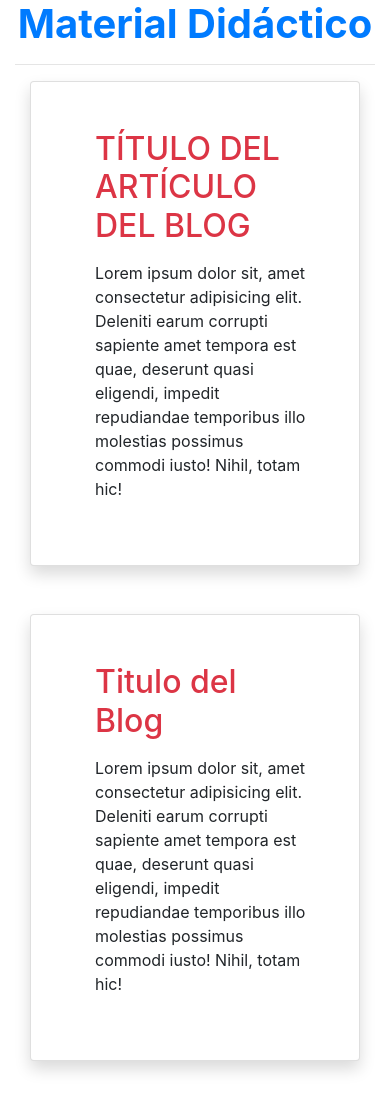
After one commit to BrayanDaga/contigovoy, a PHP site: the page made by views/contents/web-material.php in a window 390 px wide. The commit adds this page. Run offline with PHP 8.4, Linux system fonts and the light colour scheme; the template is opened without the code that fills it, so the values that code supplies are empty; some libraries are stand-ins or nearby versions.

Commit message:
Material-Blog

```diff
--- a/app/models/RouteView.php
+++ b/app/models/RouteView.php
@@ -3,7 +3,7 @@ namespace App\Models;
 	class RouteView{
 		/*---------- Modelo obtener vistas ----------*/
 		protected static function obtener_views_modelo($vistas,$modulo){
-			$lista_blanca=["home","servicios","conocenos","contactanos","modalidad","parati"];
+			$lista_blanca=["home","servicios","conocenos","contactanos","modalidad","blog","material"];
 			if(in_array($vistas, $lista_blanca)){
 				if(is_file(VIEWS ."contents/".$modulo."-".$vistas.".php")){
 					$contenido=VIEWS ."contents/".$modulo."-".$vistas.".php";
--- /dev/null
+++ b/views/contents/web-material.php
@@ -0,0 +1,49 @@
+    <!-- Page Content -->
+    <div class="container-fluid">
+        <h1 class="page-header text-center text-primary font-weight-bold">Material Didáctico</h1>
+        <hr>
+        <div data-cy="blogNewsCards" class="m-auto col-lg-10 mt-lg-n10">
+            <section class="card mb-5 shadow ">
+                <div class="card-body p-5">
+                    <div class="d-flex align-items-center">
+                        <div class="flex-shrink-0 d-none d-lg-block "><img class="img-fluid " src="https://picsum.photos/350/300" alt="undefined"></div>
+                        <div class="ml-3">
+                            <div class="mb-3">
+                                <h2 class="mb-0"><a href="#" class="text-danger">TÍTULO DEL ARTÍCULO DEL BLOG</a></h2>
+                                <!-- <div class="small text-muted mb-2">July 18, 2021</div> -->
+                                <div class="mb-3">
+                                    <!-- <a class="badge text-primary text-capitalize">news</a>
+                                    <a class="badge text-primary text-capitalize">forms</a> -->
+                                </div>
+                            </div>
+                            <div>
+                                <p>Lorem ipsum dolor sit, amet consectetur adipisicing elit. Deleniti earum corrupti sapiente amet tempora est quae, deserunt quasi eligendi, impedit repudiandae temporibus illo molestias possimus commodi iusto! Nihil, totam hic!</p>
+                            </div>
+                        </div>
+                    </div>
+                </div>
+            </section>
+            <section class="card mb-5 shadow ">
+                <div class="card-body p-5">
+                    <div class="d-flex align-items-center">
+                        <div class="flex-shrink-0 d-none d-lg-block "><img class="img-fluid " src="https://picsum.photos/350/300" alt="undefined"></div>
+                        <div class="ml-3">
+                            <div class="mb-3">
+                                <h2 class="mb-0"><a href="#" class="text-danger">Titulo del Blog</a></h2>
+                                <!-- <div class="small text-muted mb-2">July 18, 2021</div> -->
+                                <div class="mb-3">
+                                    <!-- <a class="badge text-primary text-capitalize">news</a>
+                                    <a class="badge text-primary text-capitalize">forms</a> -->
+                                </div>
+                            </div>
+                            <div>
+                                <p>Lorem ipsum dolor sit, amet consectetur adipisicing elit. Deleniti earum corrupti sapiente amet tempora est quae, deserunt quasi eligendi, impedit repudiandae temporibus illo molestias possimus commodi iusto! Nihil, totam hic!</p>
+                            </div>
+                        </div>
+                    </div>
+                </div>
+            </section>
+        </div>
+    </div>
+    </div>
+    </div>
--- a/views/includes/navbar.php
+++ b/views/includes/navbar.php
@@ -45,8 +45,8 @@
                 <li class="nav navbar-nav dropdown <?= $_SERVER['REQUEST_URI']==='/parati'  ? 'active' : '' ?> li">
                     <a class="nav-link dropdown-toggle" data-toggle="dropdown" href="/parati" role="button" aria-haspopup="true" aria-expanded="false">PARAT TI&nbsp;<i class="fas fa-hand-point-down"></i></a>
                     <div class="dropdown-menu">
-                        <a class="dropdown-item" href="/parati#material">Material Didáctico</a>
-                        <a class="dropdown-item" href="/parati#blog">Blog</a>
+                        <a class="dropdown-item" href="/material">Material Didáctico</a>
+                        <a class="dropdown-item" href="/blog">Blog</a>
                     </div>
                 </li>
             </ul>
```
Also changed, not shown: views/contents/web-blog.php (added, +49 -0 lines), views/contents/web-parati.php (deleted, +0 -49 lines).
